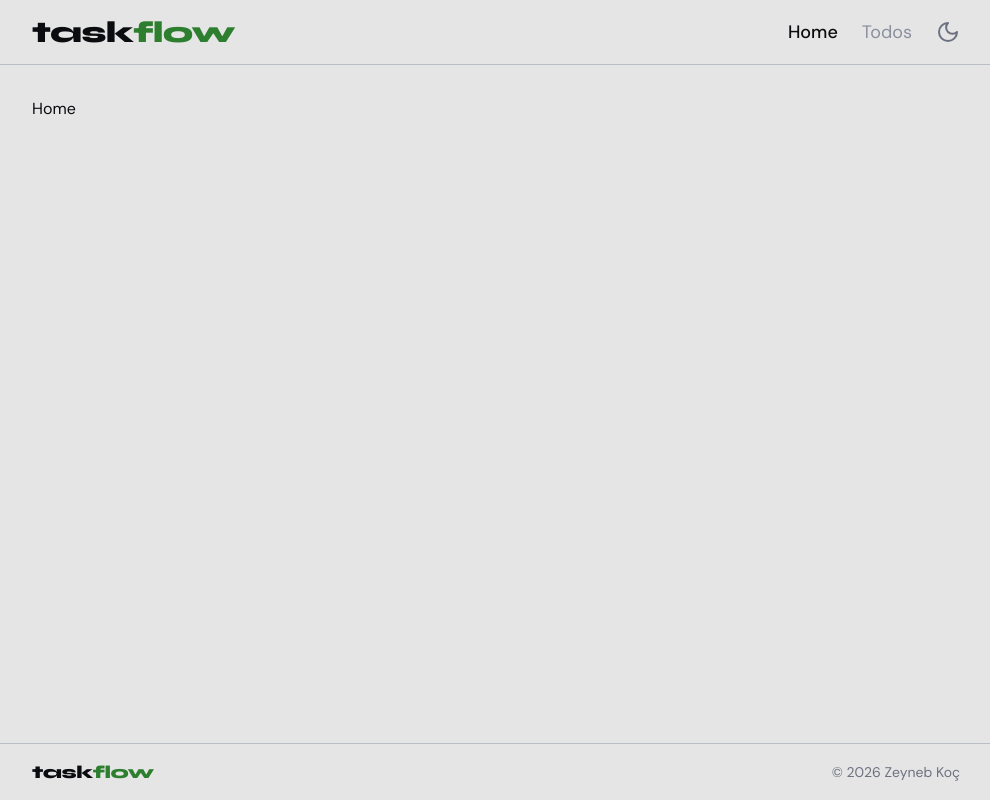
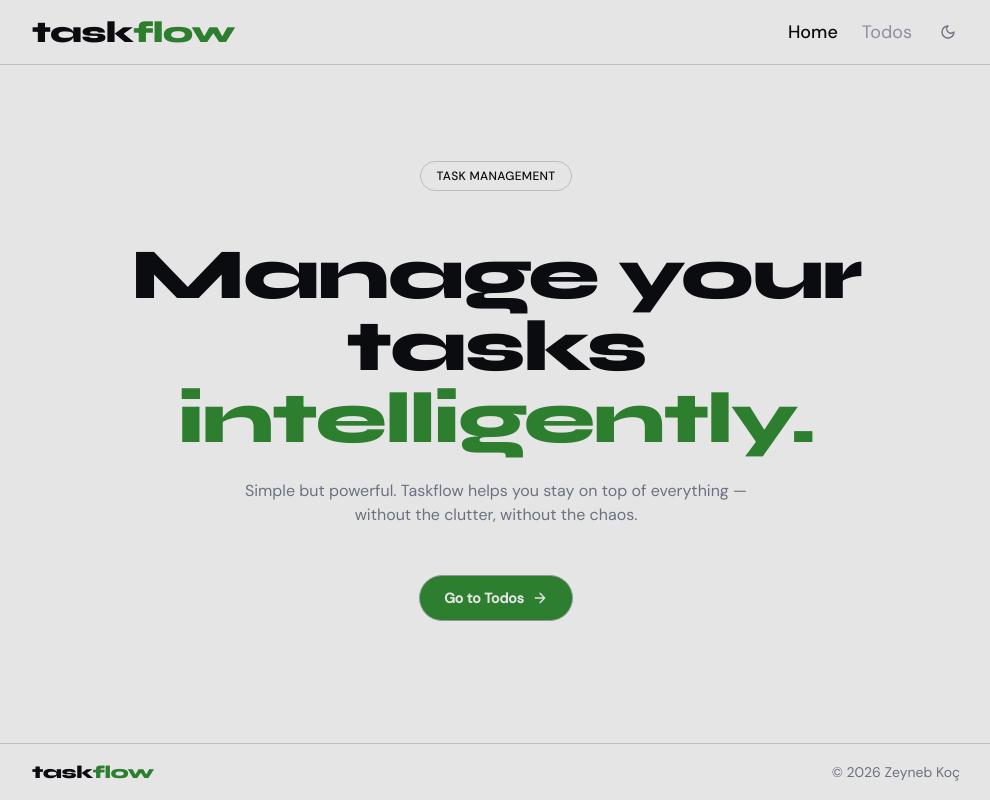
Before and after one commit to ZeynebKoc/persist-flow, a React (Vite) app: page / in a window 1280 px wide. Shown: the whole page, without its empty margins (144-1134 px from the left). Built offline with nearby package versions, Linux system fonts and the light colour scheme.

Commit message:
feat: add HomePage and extract SVG icons as reusable components

```diff
--- /dev/null
+++ b/src/components/icons/ArrowRightIcon.tsx
@@ -0,0 +1,20 @@
+import { IconProps } from "../../types/todo.types";
+
+export default function ArrowRightIcon({ size = 16, className }: IconProps) {
+  return (
+    <svg
+      xmlns="http://www.w3.org/2000/svg"
+      width={size}
+      height={size}
+      viewBox="0 0 24 24"
+      fill="none"
+      stroke="currentColor"
+      strokeWidth="2"
+      strokeLinecap="round"
+      strokeLinejoin="round"
+      className={className}
+    >
+      <path d="M5 12h14M12 5l7 7-7 7" />
+    </svg>
+  );
+}
--- /dev/null
+++ b/src/components/icons/MoonIcon.tsx
@@ -0,0 +1,20 @@
+import { IconProps } from "../../types/todo.types";
+
+export default function MoonIcon({ size = 16, className }: IconProps) {
+  return (
+    <svg
+      xmlns="http://www.w3.org/2000/svg"
+      width={size}
+      height={size}
+      viewBox="0 0 24 24"
+      fill="none"
+      stroke="currentColor"
+      strokeWidth="2"
+      strokeLinecap="round"
+      strokeLinejoin="round"
+      className={className}
+    >
+      <path d="M12 3a6 6 0 0 0 9 9 9 9 0 1 1-9-9Z" />
+    </svg>
+  );
+}
--- /dev/null
+++ b/src/components/icons/SunIcon.tsx
@@ -0,0 +1,21 @@
+import { IconProps } from "../../types/todo.types";
+
+export default function SunIcon({ size = 16, className }: IconProps) {
+  return (
+    <svg
+      xmlns="http://www.w3.org/2000/svg"
+      width={size}
+      height={size}
+      viewBox="0 0 24 24"
+      fill="none"
+      stroke="currentColor"
+      strokeWidth="2"
+      strokeLinecap="round"
+      strokeLinejoin="round"
+      className={className}
+    >
+      <circle cx="12" cy="12" r="4" />
+      <path d="M12 2v2M12 20v2M4.93 4.93l1.41 1.41M17.66 17.66l1.41 1.41M2 12h2M20 12h2M6.34 17.66l-1.41 1.41M19.07 4.93l-1.41 1.41" />
+    </svg>
+  );
+}
--- /dev/null
+++ b/src/components/icons/index.ts
@@ -0,0 +1,3 @@
+export { default as ArrowRightIcon } from "./ArrowRightIcon";
+export { default as MoonIcon } from "./MoonIcon";
+export { default as SunIcon } from "./Sunicon";
--- a/src/components/layout/Header.tsx
+++ b/src/components/layout/Header.tsx
@@ -1,22 +1,10 @@
 import { Link, NavLink } from "react-router-dom";
 import { HeaderProps } from "../../types/todo.types";
-
-const SunIcon = () => (
-  <svg xmlns="http://www.w3.org/2000/svg" viewBox="0 0 24 24" fill="none" stroke="currentColor" strokeWidth="2" strokeLinecap="round" strokeLinejoin="round">
-    <circle cx="12" cy="12" r="4" />
-    <path d="M12 2v2M12 20v2M4.93 4.93l1.41 1.41M17.66 17.66l1.41 1.41M2 12h2M20 12h2M6.34 17.66l-1.41 1.41M19.07 4.93l-1.41 1.41" />
-  </svg>
-);
-
-const MoonIcon = () => (
-  <svg xmlns="http://www.w3.org/2000/svg" viewBox="0 0 24 24" fill="none" stroke="currentColor" strokeWidth="2" strokeLinecap="round" strokeLinejoin="round">
-    <path d="M12 3a6 6 0 0 0 9 9 9 9 0 1 1-9-9Z" />
-  </svg>
-);
+import { SunIcon, MoonIcon } from "../icons";
 
 export default function Header({ theme, toggleTheme }: HeaderProps) {
   return (
-    <header className="border-b border-border bg-bg dark:bg-bg backdrop-blur-md sticky top-0 z-10 transition-colors duration-300">
+    <header className="border-b border-border bg-bg dark:bg-bg backdrop-blur-md sticky top-0 z-50 transition-colors duration-300">
       <div className="max-w-5xl mx-auto px-12 h-16 flex items-center justify-between">
 
         <Link to="/" className="font-display font-extrabold text-xl md:text-3xl tracking-tight text-content">
--- a/src/index.css
+++ b/src/index.css
@@ -59,11 +59,13 @@ body::before {
   .text-muted   { color: var(--muted); }
   .text-muted2  { color: var(--muted2); }
   .text-primary { color: var(--primary); }
+  .text-bg { color: var(--bg); }
 
   .bg-bg       { background-color: var(--bg); }
   .bg-surface  { background-color: var(--surface); }
   .bg-surface2 { background-color: var(--surface2); }
   .bg-surface3 { background-color: var(--surface3); }
+  .bg-accent { background-color: var(--accent); }
 
   .border-border  { border-color: var(--border); }
   .border-border2 { border-color: var(--border2); }
--- a/src/pages/HomePage.tsx
+++ b/src/pages/HomePage.tsx
@@ -1,5 +1,38 @@
-function AboutPage() {
-  return <div>Home</div>;
+import { Link } from "react-router-dom";
+import ArrowRightIcon from "../components/icons/ArrowRightIcon";
+
+export default function HomePage() {
+  return (
+    <section className="flex flex-col items-center justify-start pt-8 md:pt-16 text-center px-4">
+
+      {/* Badge */}
+      <div className="inline-flex items-center gap-2 border border-border rounded-full px-4 py-1.5 mb-6 md:mb-12 bg-border2">
+        <span className="text-xs font-medium text-content tracking-wide uppercase">
+          Task Management
+        </span>
+      </div>
+
+      {/* Heading */}
+      <h1 className="font-display font-extrabold text-5xl md:text-7xl leading-tight tracking-tight text-content mb-6">
+        Manage your tasks{" "}
+        <span className="text-accent">intelligently.</span>
+      </h1>
+
+      {/* Subheading */}
+      <p className="text-sm md:text-base text-muted2 max-w-lg leading-relaxed mb-8 md:mb-12">
+        Simple but powerful. Taskflow helps you stay on top of everything —
+        without the clutter, without the chaos.
+      </p>
+
+      {/* Button */}
+      <Link
+        to="/todos"
+        className="inline-flex items-center gap-2 font-semibold text-sm px-6 py-3 border border-border2 rounded-full bg-accent text-bg transition-opacity duration-200 hover:opacity-50"
+      >
+        Go to Todos
+        <ArrowRightIcon />
+      </Link>
+
+    </section>
+  );
 }
-
-export default AboutPage;
--- a/src/types/todo.types.ts
+++ b/src/types/todo.types.ts
@@ -3,6 +3,11 @@ export type Theme = "light" | "dark";
 export interface HeaderProps {
   theme: Theme;
   toggleTheme: () => void;
+}
+
+export interface IconProps {
+  size?: number;
+  className?: string;
 }
 
 export enum TaskStatus {
```
